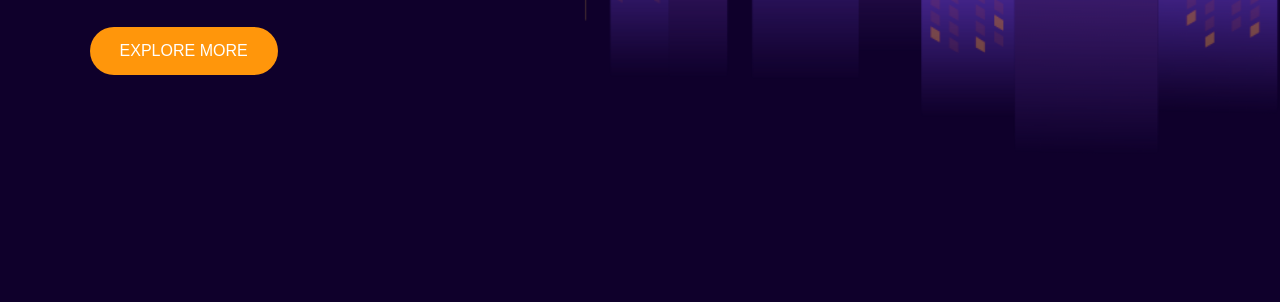
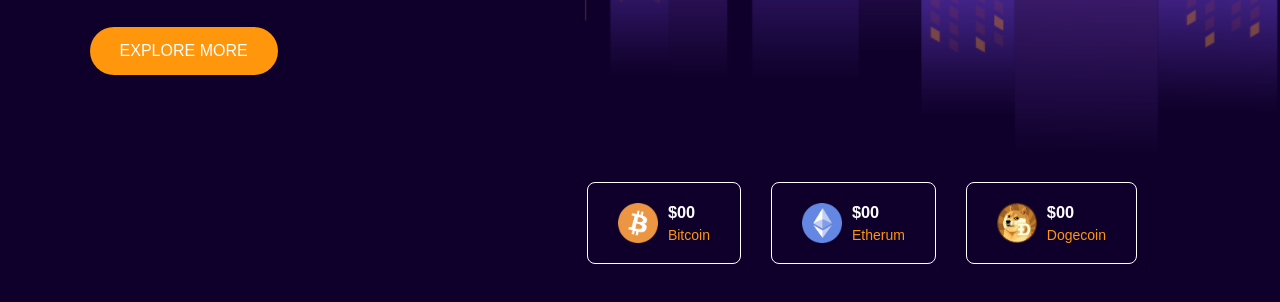
Before and after one commit to Rayhanulislamriaj/cryptocurrency-website, a plain HTML site: page index.html in a window 1280 px wide. Shown: the part 486-788 px from the top of the page. Drawn offline with Linux system fonts and the light colour scheme.

Commit message:
first commit

```diff
--- a/index.html
+++ b/index.html
@@ -27,6 +27,30 @@
             <p>World's biggest Cryptocurrency exchange available on web <br> as well as mobile phone.</p>
             <a href="#" class="btn">EXPLORE MORE</a>
         </div>
+
+        <div class="coin-list">
+            <div class="coin">
+                <img src="images/bitcoin.png" alt="">
+                <div>
+                    <h3>$00</h3>
+                    <p>Bitcoin</p>
+                </div>
+            </div>
+            <div class="coin">
+                <img src="images/ethereum.png" alt="">
+                <div>
+                    <h3>$00</h3>
+                    <p>Etherum</p>
+                </div>
+            </div>
+            <div class="coin">
+                <img src="images/dogecoin.png" alt="">
+                <div>
+                    <h3>$00</h3>
+                    <p>Dogecoin</p>
+                </div>
+            </div>
+        </div>
     </div>
     <script src="script.js"></script>
 </body>
--- a/style.css
+++ b/style.css
@@ -64,3 +64,28 @@ nav .btn {
     padding: 15px 30px;
     border-radius: 30px;
 }
+.coin-list {
+    position: absolute;
+    right: 10%;
+    bottom: 50px;
+    display: flex;
+    align-items: center;
+}
+.coin {
+    display: flex;
+    align-items: center;
+    font-size: 14px;
+    margin: 0 15px;
+    color: #ff960b;
+    border: 1px solid #fff;
+    padding: 20px 30px;
+    border-radius: 8px;
+}
+.coin img {
+    width: 40px;
+    margin-right: 10px;
+}
+.coin h3 {
+    color: #fff;
+    margin-bottom: 5px;
+}
```
